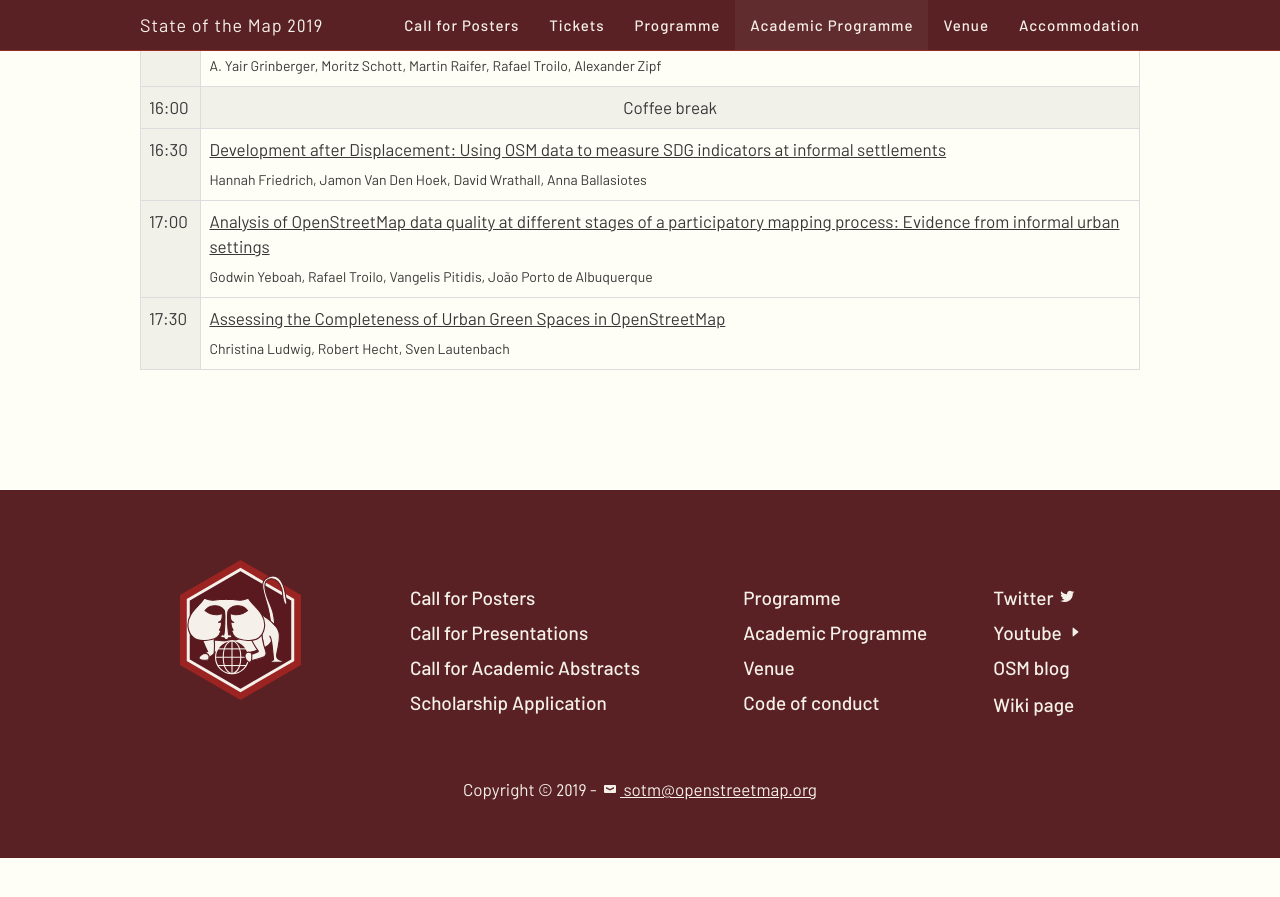
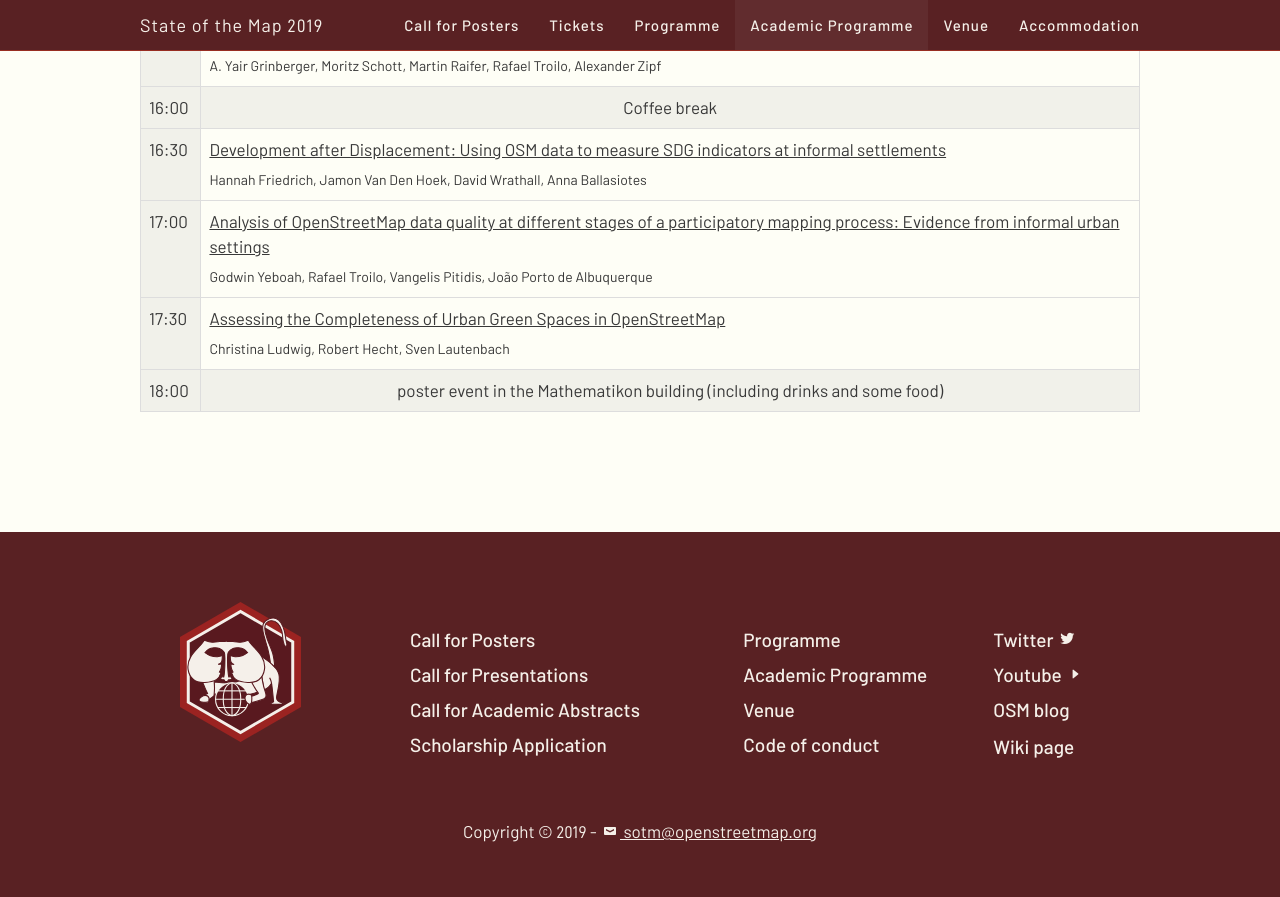
Before and after one commit to openstreetmap/stateofthemap-2019, a Jekyll site: the page built from academic_programme/index.html, in a window 1280 px wide and 900 px high, scrolled down 1133 px. Shown: the top 897 px of the window. Built offline with Jekyll 4.4.1, drawn with Linux system fonts in a browser that asks for light colours; before the commit the page ends 1991 px from its top, so only the background shows below that.

Commit message:
add poster event to academic programme page

```diff
--- a/_includes/schedule/_academic.html
+++ b/_includes/schedule/_academic.html
@@ -118,5 +118,9 @@
 </td>
 
                                                 </tr>
+                                <tr>
+                        <td class="fill-darken0">18:00</td>
+                        <td colspan="1" class="fill-darken0 scheduleBreak">poster event in the Mathematikon building (including drinks and some food)</td>
+                                            </tr>
                                              </tbody>
         </table>
```
